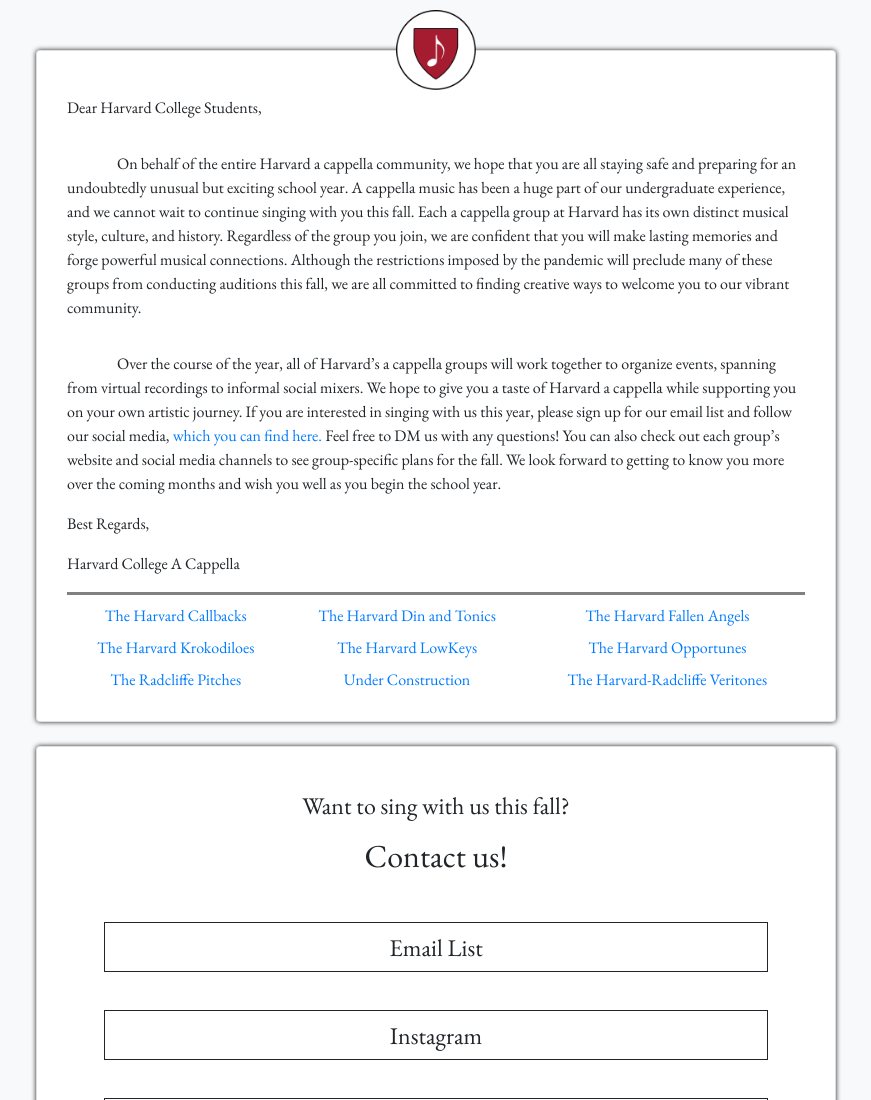
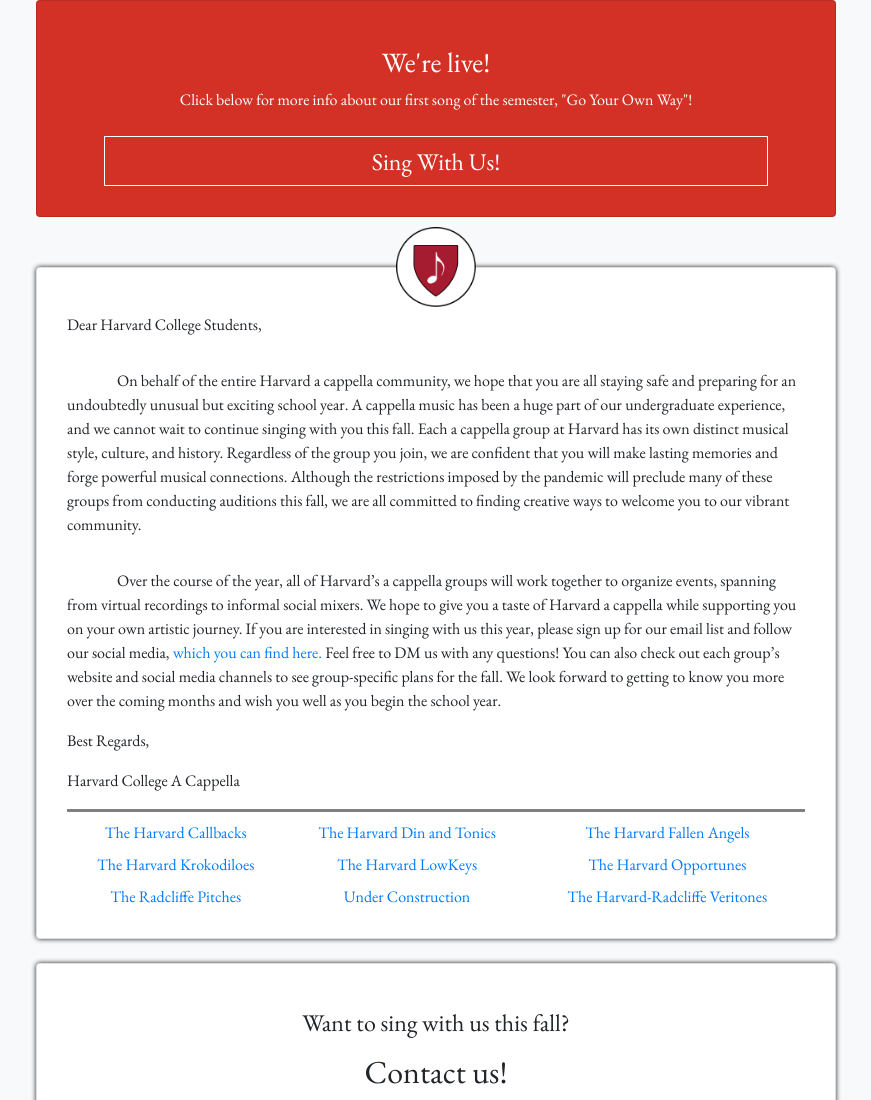
Before and after one commit to harvardacappella/statement, a plain HTML site: page index.html in a window 1280 px wide. Shown: the top 1100 px of the page, without its empty margins (204-1075 px from the left). Drawn offline with nearby package versions, Linux system fonts and the light colour scheme.

Commit message:
link to google drive

```diff
--- a/index.html
+++ b/index.html
@@ -8,6 +8,19 @@
 </head>
 
 <body>
+	<!--
+		made from scratch & with love by Ben Dreier (Opps '22)
+		i love a cappella
+	-->
+	<div class="card" id="announcement">
+		<h3>We're live!</h3>
+		Click below for more info about our first song of the semester, "Go Your Own Way"!
+		<br><br>
+		<div class="link" id="link-drive" onclick="location.href='https://drive.google.com/drive/u/1/folders/1Zs80lhBYBl1H0NQ4O6HY8eH0SiKSdgxK'">
+			Sing With Us!
+		</div>
+
+	</div>
 	<div id="header">
 		<a href="#links"><img src="harvard a cappella.png" height=80px></a>
 	</div>
--- a/style.css
+++ b/style.css
@@ -32,8 +32,13 @@ td {
 	padding-top: 10px;
 }
 
-#links {
+#links, #announcement {
 	text-align: center;
+}
+
+#announcement {
+	background-color: #d43126;
+	color: white;
 }
 
 .link {
@@ -62,6 +67,10 @@ td {
 	background-color: blue;
 	color: white;
 }
+#link-drive:hover {
+	background-color: white;
+	color: #d43126;
+}
 
 .indent {
 	text-indent: 50px;
```
Also changed, not shown: inde.html (added, +3 -0 lines).
